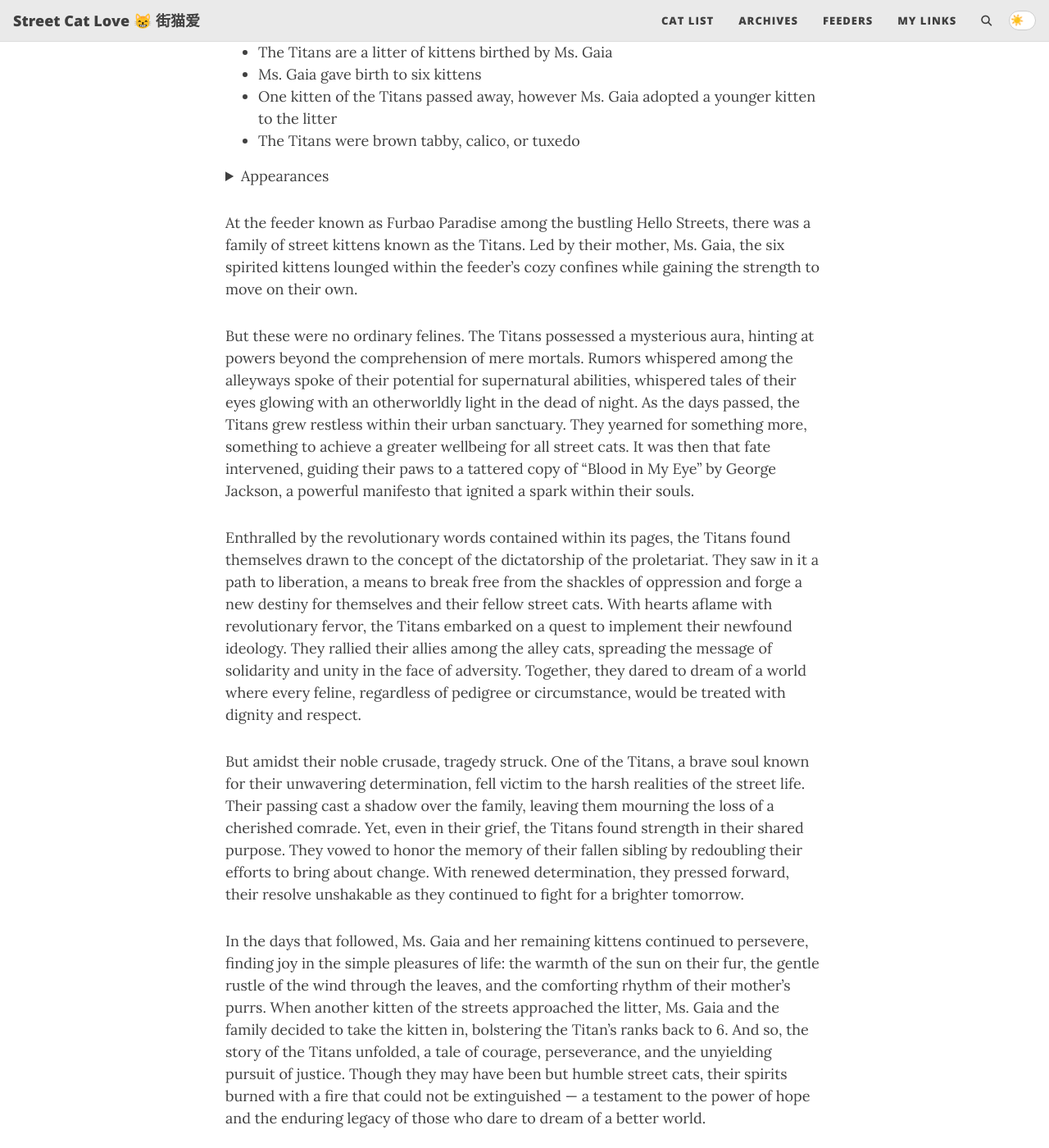
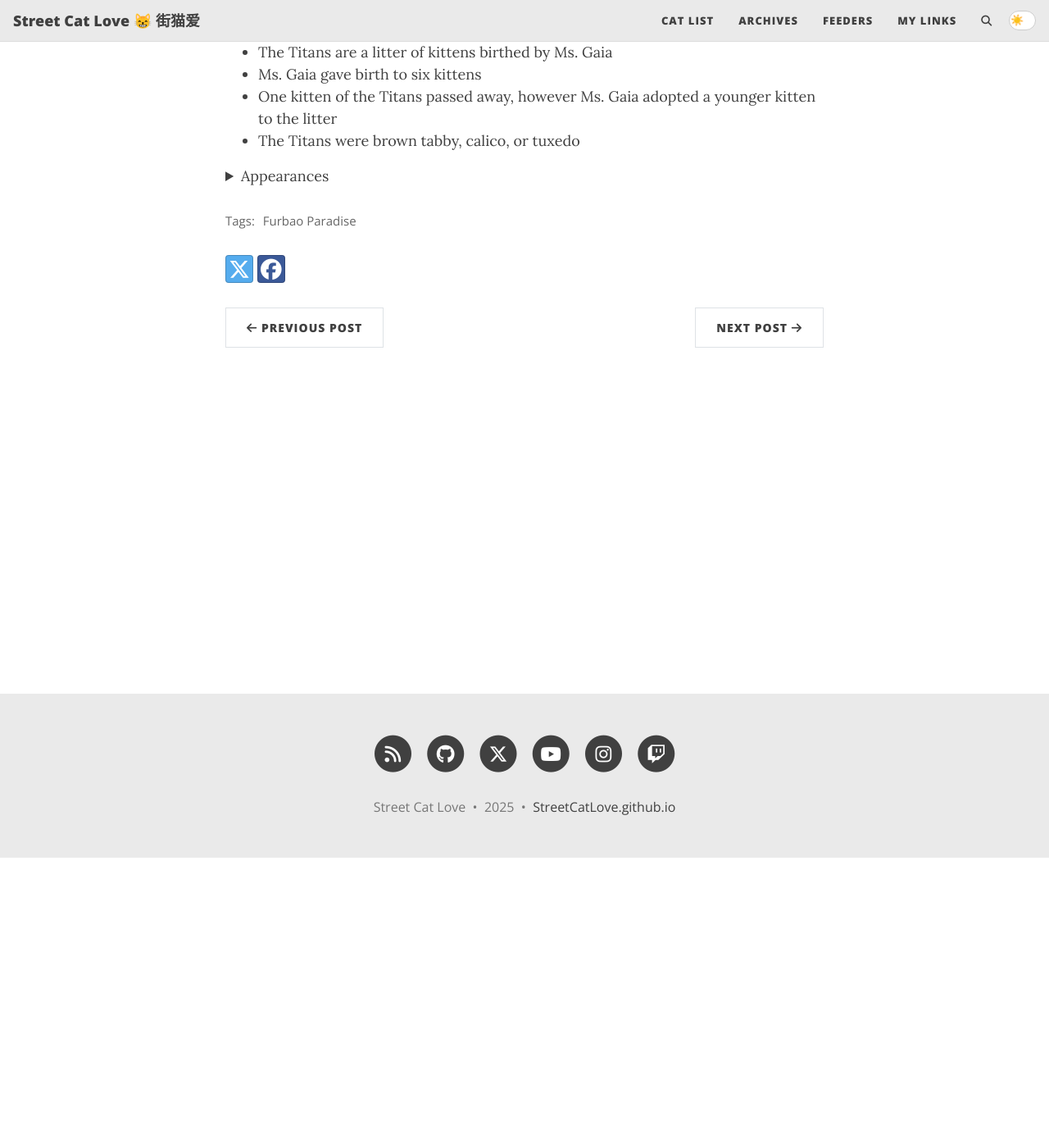
Before and after one commit to StreetCatLove/hellostreetcat, a Jekyll site: the page built from _posts/2024-11-28-titans.md, in a window 1280 px wide and 1400 px high, scrolled down 354 px. Shown: the whole window at 82% size. Built offline with Jekyll 4.4.1, drawn with Linux system fonts in a browser that asks for light colours; comment, search, counter and statistics services are not loaded.

Commit message:
Update 2024-11-28-titans.md

```diff
--- a/_posts/2024-11-28-titans.md
+++ b/_posts/2024-11-28-titans.md
@@ -40,13 +40,3 @@ comments: false
   <li><a href="https://youtu.be/bQdvabQNe5s?">3/16/24 Pt 3 - Last Kitten Gone During Lag</a></li>
 </ul>
 </details>
-
-At the feeder known as Furbao Paradise among the bustling Hello Streets, there was a family of street kittens known as the Titans. Led by their mother, Ms. Gaia, the six spirited kittens lounged within the feeder's cozy confines while gaining the strength to move on their own.
-
-But these were no ordinary felines. The Titans possessed a mysterious aura, hinting at powers beyond the comprehension of mere mortals. Rumors whispered among the alleyways spoke of their potential for supernatural abilities, whispered tales of their eyes glowing with an otherworldly light in the dead of night. As the days passed, the Titans grew restless within their urban sanctuary. They yearned for something more, something to achieve a greater wellbeing for all street cats. It was then that fate intervened, guiding their paws to a tattered copy of "Blood in My Eye" by George Jackson, a powerful manifesto that ignited a spark within their souls.
-
-Enthralled by the revolutionary words contained within its pages, the Titans found themselves drawn to the concept of the dictatorship of the proletariat. They saw in it a path to liberation, a means to break free from the shackles of oppression and forge a new destiny for themselves and their fellow street cats. With hearts aflame with revolutionary fervor, the Titans embarked on a quest to implement their newfound ideology. They rallied their allies among the alley cats, spreading the message of solidarity and unity in the face of adversity. Together, they dared to dream of a world where every feline, regardless of pedigree or circumstance, would be treated with dignity and respect.
-
-But amidst their noble crusade, tragedy struck. One of the Titans, a brave soul known for their unwavering determination, fell victim to the harsh realities of the street life. Their passing cast a shadow over the family, leaving them mourning the loss of a cherished comrade. Yet, even in their grief, the Titans found strength in their shared purpose. They vowed to honor the memory of their fallen sibling by redoubling their efforts to bring about change. With renewed determination, they pressed forward, their resolve unshakable as they continued to fight for a brighter tomorrow.
-
-In the days that followed, Ms. Gaia and her remaining kittens continued to persevere, finding joy in the simple pleasures of life: the warmth of the sun on their fur, the gentle rustle of the wind through the leaves, and the comforting rhythm of their mother's purrs. When another kitten of the streets approached the litter, Ms. Gaia and the family decided to take the kitten in, bolstering the Titan's ranks back to 6. And so, the story of the Titans unfolded, a tale of courage, perseverance, and the unyielding pursuit of justice. Though they may have been but humble street cats, their spirits burned with a fire that could not be extinguished — a testament to the power of hope and the enduring legacy of those who dare to dream of a better world.
```
